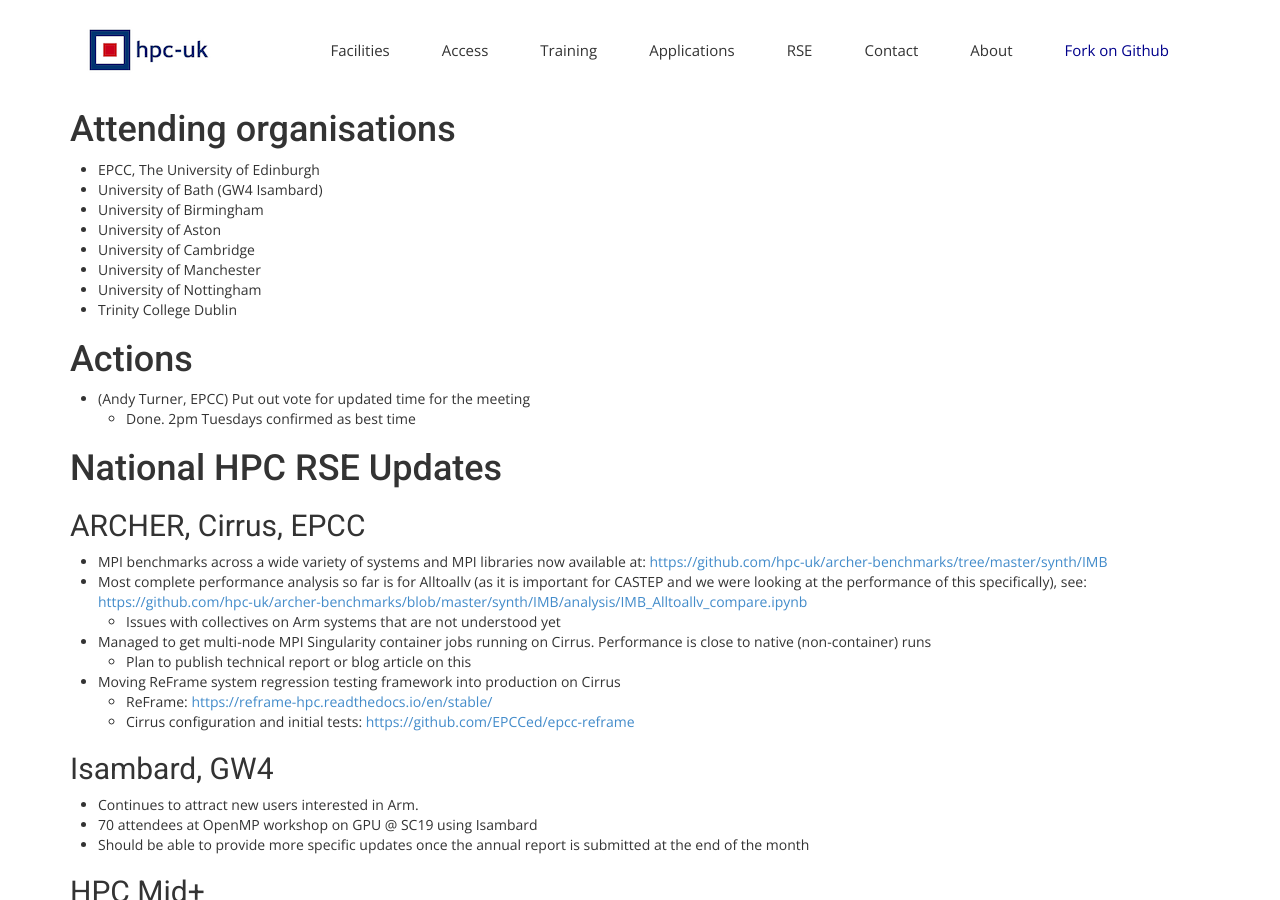
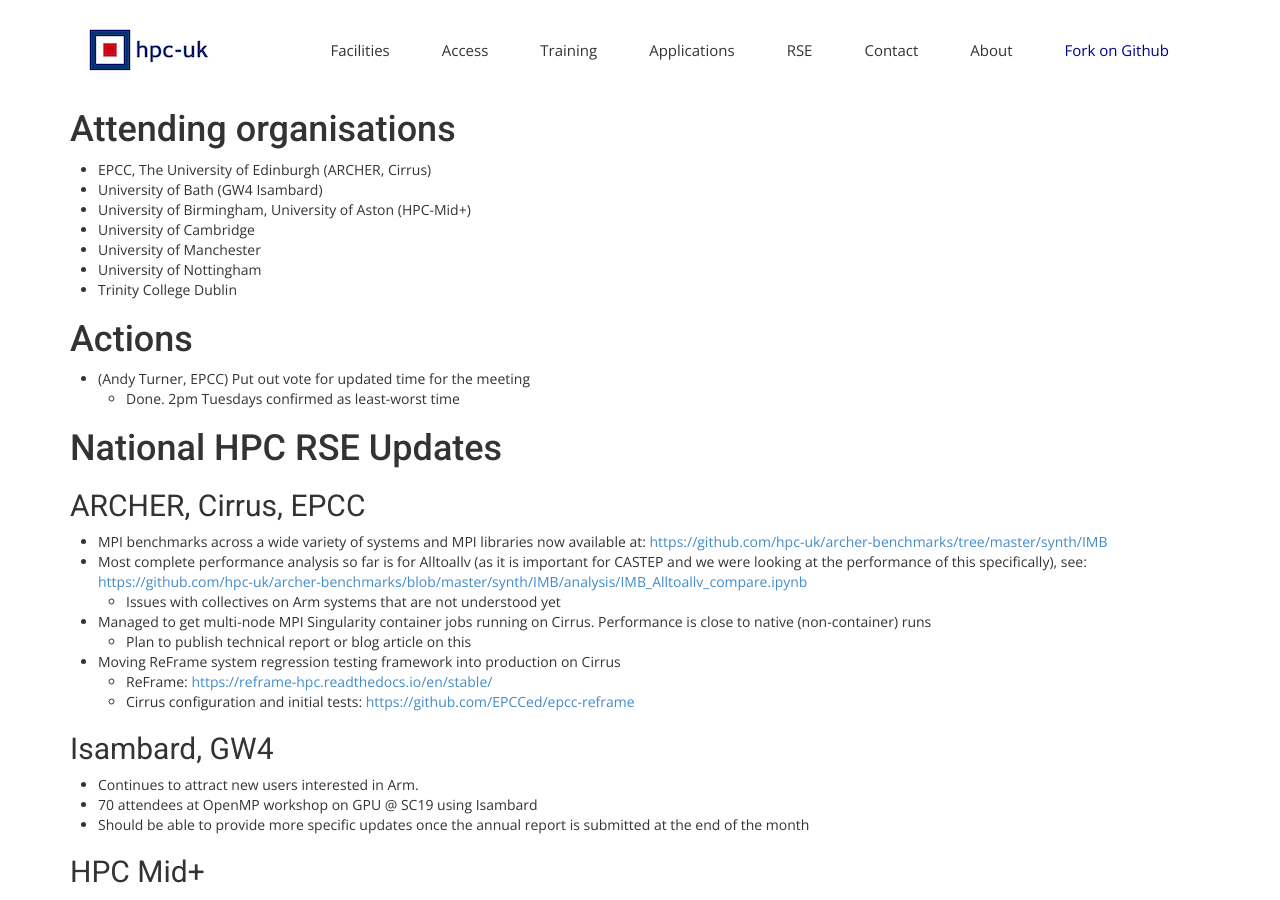
Before and after one commit to hpc-uk/hpcuk-website, a Jekyll site: the page built from rse/2019-11-26_HPCRSEMeetingNotes.md, in a window 1280 px wide and 900 px high. Built offline with Jekyll 4.4.1, drawn with Linux system fonts in a browser that asks for light colours; nearby versions of some CDN libraries; some web fonts are replaced; our own code applies the rules of GitHub Pages for plain Markdown files.

Commit message:
Updated meeting notes

```diff
--- a/rse/2019-11-26_HPCRSEMeetingNotes.md
+++ b/rse/2019-11-26_HPCRSEMeetingNotes.md
@@ -6,10 +6,9 @@
 
 # Attending organisations
 
-   - EPCC, The University of Edinburgh
+   - EPCC, The University of Edinburgh (ARCHER, Cirrus)
    - University of Bath (GW4 Isambard)
-   - University of Birmingham
-   - University of Aston
+   - University of Birmingham, University of Aston (HPC-Mid+)
    - University of Cambridge
    - University of Manchester
    - University of Nottingham
@@ -18,7 +17,7 @@
 # Actions
 
    - (Andy Turner, EPCC) Put out vote for updated time for the meeting
-     - Done. 2pm Tuesdays confirmed as best time
+     - Done. 2pm Tuesdays confirmed as least-worst time
 
 # National HPC RSE Updates
 
```
